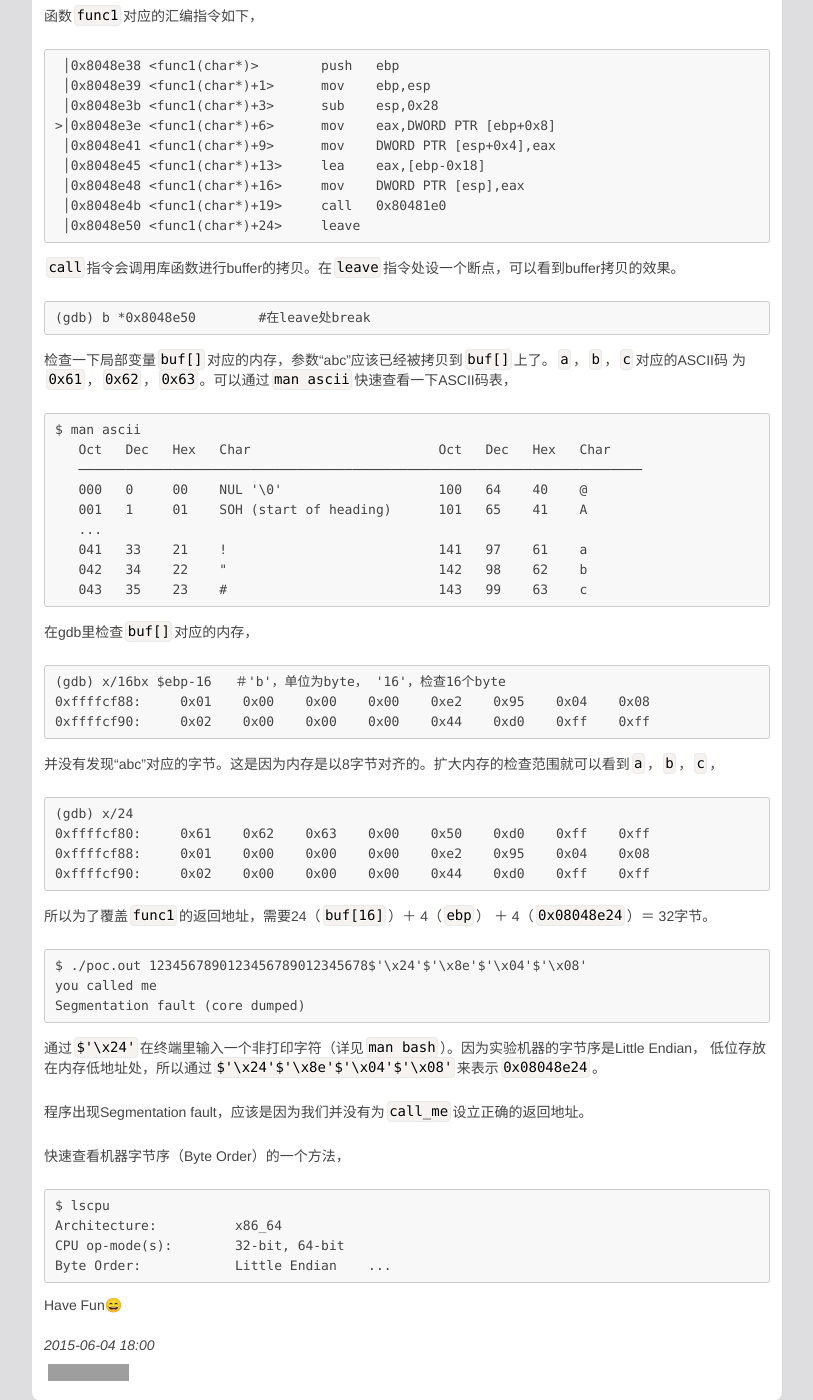
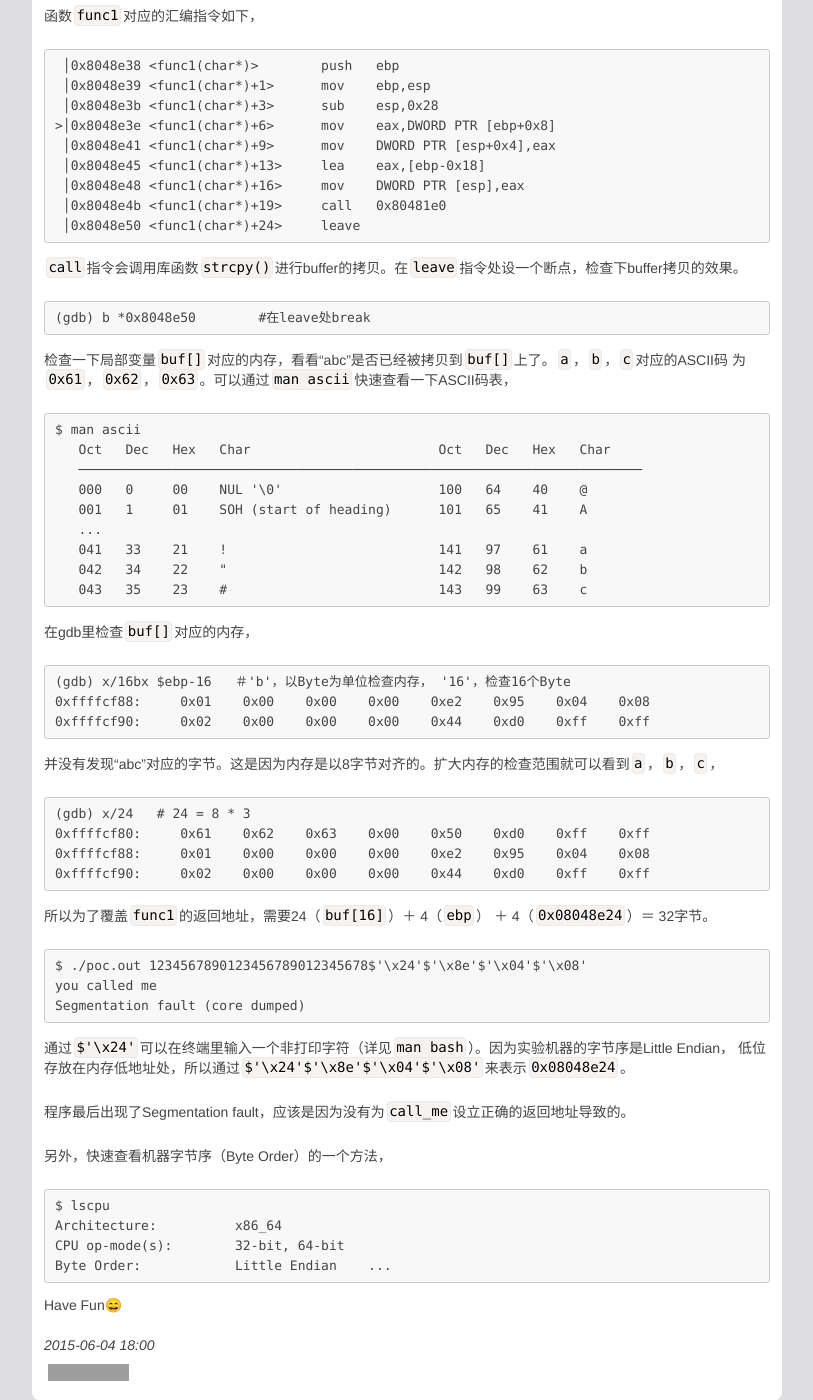
Before and after one commit to RockHong/rockhong.github.com, a Jekyll site: the page built from _posts/2015-06-04-buffer-overflow-poc.md, in a window 1280 px wide and 1400 px high, scrolled down 2015 px. Shown: the whole window, without its empty margins (184-997 px from the left). Built offline with Jekyll 4.4.1, drawn with Linux system fonts in a browser that asks for light colours; comment, search, counter and statistics services are not loaded; some of the changed text lies outside the part shown; grey boxes are pictures that could not be loaded.

Commit message:
refine post

```diff
--- a/_posts/2015-06-04-buffer-overflow-poc.md
+++ b/_posts/2015-06-04-buffer-overflow-poc.md
@@ -56,7 +56,7 @@ image_desc:
     $ nm poc.out | grep call_me
     08048e24 T _Z7call_mev
 
-用gdb的[tui][2]模式打开可执行文件，
+用[gdb的tui模式][2]打开可执行文件，
 
     $ gdb -tui poc.out
 
@@ -78,7 +78,7 @@ but you can use <span>, <cite>, <del> freely -->
     │0x8048e66 <main(int, char**)+20>        call   0x8048e38 <func1(char*)>
     │0x8048e6b <main(int, char**)+25>        mov    eax,0x0
 
-让程序执行到`func1`函数里，然后停住。这时，可以检查一下上面画的stack示意图对不对。
+让程序执行到`func1`函数里，然后停住。这时，可以检查下stack是不是和上面画的示意图一致。
 
 	(gdb) x $ebp+4
 	0xffffcf9c:     0x08048e6b
@@ -97,11 +97,11 @@ but you can use <span>, <cite>, <del> freely -->
      │0x8048e4b <func1(char*)+19>     call   0x80481e0
      │0x8048e50 <func1(char*)+24>     leave
 
-`call`指令会调用库函数进行buffer的拷贝。在`leave`指令处设一个断点，可以看到buffer拷贝的效果。
+`call`指令会调用库函数`strcpy()`进行buffer的拷贝。在`leave`指令处设一个断点，检查下buffer拷贝的效果。
 
     (gdb) b *0x8048e50        #在leave处break
 
-检查一下局部变量`buf[]`对应的内存，参数“abc”应该已经被拷贝到`buf[]`上了。`a`，`b`，`c`对应的ASCII码
+检查一下局部变量`buf[]`对应的内存，看看“abc”是否已经被拷贝到`buf[]`上了。`a`，`b`，`c`对应的ASCII码
 为`0x61`，`0x62`，`0x63`。可以通过`man ascii`快速查看一下ASCII码表，
 
     $ man ascii
@@ -116,13 +116,13 @@ but you can use <span>, <cite>, <del> freely -->
 
 在gdb里检查`buf[]`对应的内存，
 
-	(gdb) x/16bx $ebp-16   ＃'b'，单位为byte， '16'，检查16个byte
+	(gdb) x/16bx $ebp-16   ＃'b'，以Byte为单位检查内存， '16'，检查16个Byte
 	0xffffcf88:     0x01    0x00    0x00    0x00    0xe2    0x95    0x04    0x08
 	0xffffcf90:     0x02    0x00    0x00    0x00    0x44    0xd0    0xff    0xff
 
 并没有发现“abc”对应的字节。这是因为内存是以8字节对齐的。扩大内存的检查范围就可以看到`a`，`b`，`c`，
 
-	(gdb) x/24
+	(gdb) x/24   # 24 = 8 * 3
 	0xffffcf80:     0x61    0x62    0x63    0x00    0x50    0xd0    0xff    0xff
 	0xffffcf88:     0x01    0x00    0x00    0x00    0xe2    0x95    0x04    0x08
 	0xffffcf90:     0x02    0x00    0x00    0x00    0x44    0xd0    0xff    0xff
@@ -133,12 +133,12 @@ but you can use <span>, <cite>, <del> freely -->
 	you called me
 	Segmentation fault (core dumped)
 
-通过`$'\x24'`在终端里输入一个非打印字符（详见`man bash`）。因为实验机器的字节序是Little Endian，
+通过`$'\x24'`可以在终端里输入一个非打印字符（详见`man bash`）。因为实验机器的字节序是Little Endian，
 低位存放在内存低地址处，所以通过`$'\x24'$'\x8e'$'\x04'$'\x08'`来表示`0x08048e24`。
 
-程序出现Segmentation fault，应该是因为我们并没有为`call_me`设立正确的返回地址。
+程序最后出现了Segmentation fault，应该是因为没有为`call_me`设立正确的返回地址导致的。
 
-快速查看机器字节序（Byte Order）的一个方法，
+另外，快速查看机器字节序（Byte Order）的一个方法，
 
 	$ lscpu
 	Architecture:          x86_64
```
